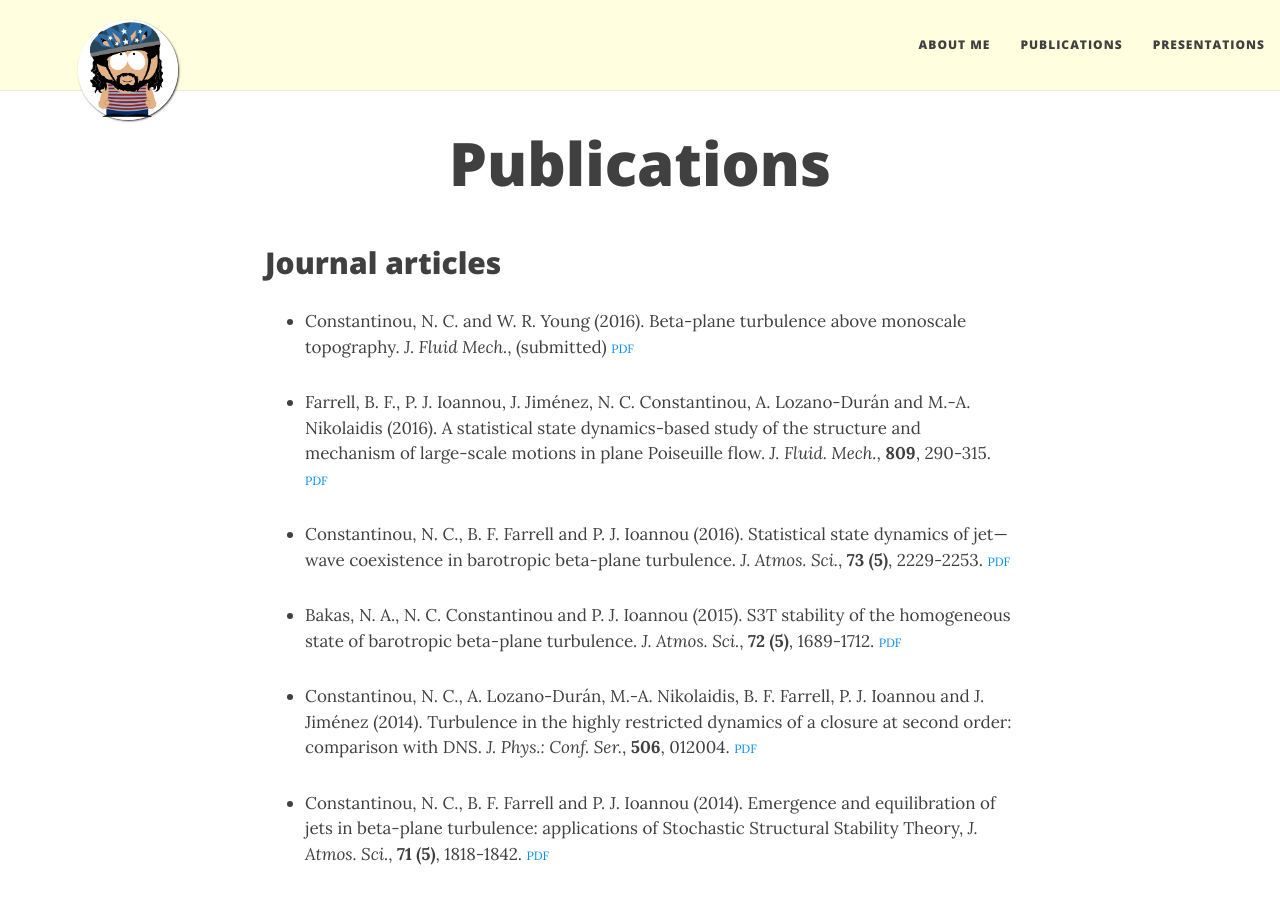
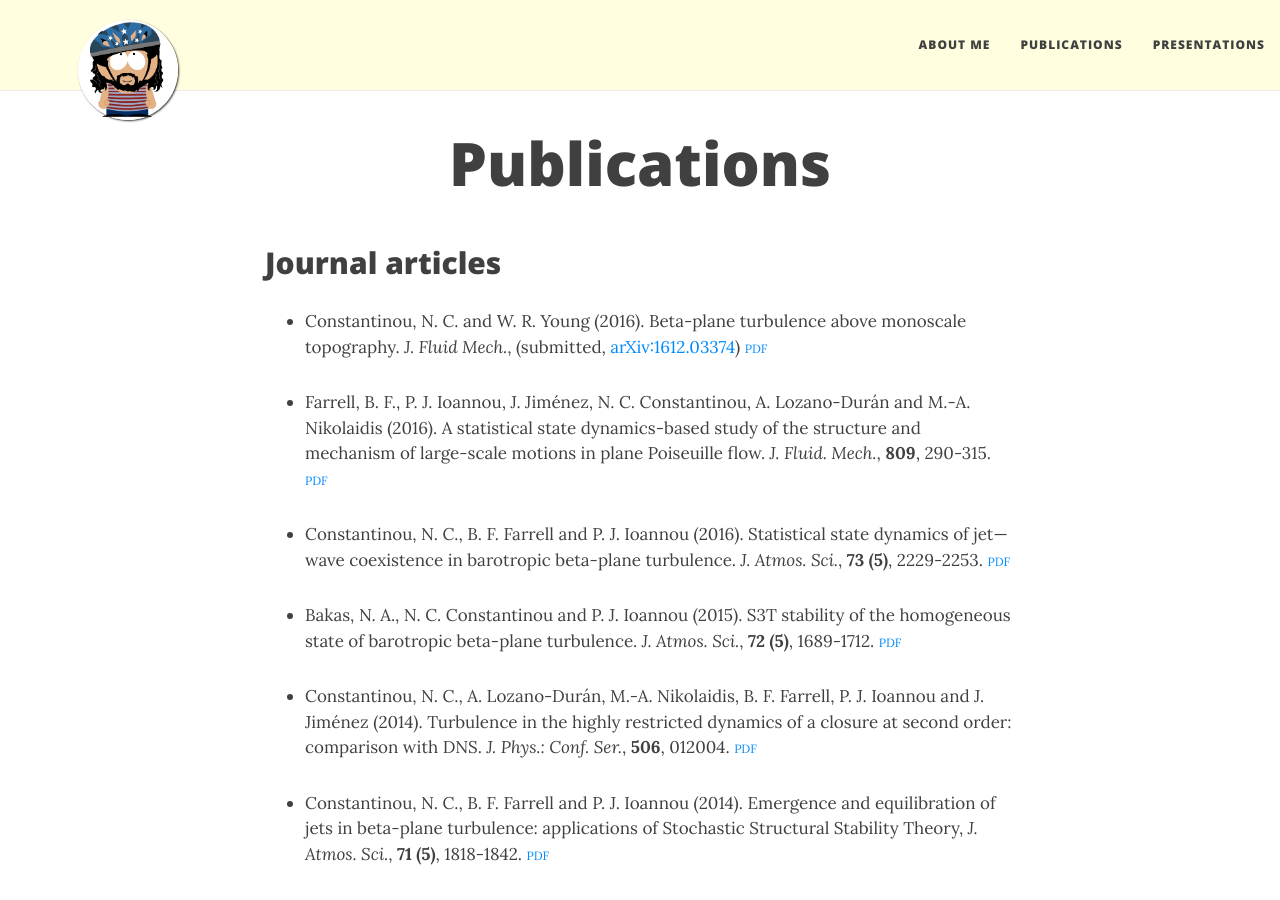
Before and after one commit to navidcy/navidcy.github.io, a Jekyll site: the page built from publications.md, in a window 1280 px wide and 900 px high. Built offline with Jekyll 4.4.1, drawn with Linux system fonts in a browser that asks for light colours; nearby versions of some CDN libraries.

Commit message:
arxiv link on topo1 paper

```diff
--- a/publications.md
+++ b/publications.md
@@ -6,7 +6,7 @@ title: Publications
 
 ## Journal articles
 
-- Constantinou, N. C. and W. R. Young (2016). Beta-plane turbulence above monoscale topography. _J. Fluid Mech._, (submitted)  [<span style="font-variant:small-caps;">pdf</span>][topo-1layer]
+- Constantinou, N. C. and W. R. Young (2016). Beta-plane turbulence above monoscale topography. _J. Fluid Mech._, (submitted, [arXiv:1612.03374][arXiv:1612.03374])  [<span style="font-variant:small-caps;">pdf</span>][topo-1layer]
 
 - Farrell, B. F., P. J. Ioannou, J. Jiménez, N. C. Constantinou, A. Lozano-Durán and M.-A. Nikolaidis (2016). A statistical state dynamics-based study of the structure and mechanism of large-scale motions in plane Poiseuille flow. _J. Fluid. Mech._, **809**, 290-315. [<span style="font-variant:small-caps;">pdf</span>][vlsm-poiseuille]
 
@@ -63,3 +63,4 @@ title: Publications
 
 [arXiv:1503.07644]: http://arxiv.org/abs/1503.07644
 [arXiv:1512.06018]: http://arxiv.org/abs/1512.06018
+[arXiv:1612.03374]: http://arxiv.org/abs/1612.03374
```
